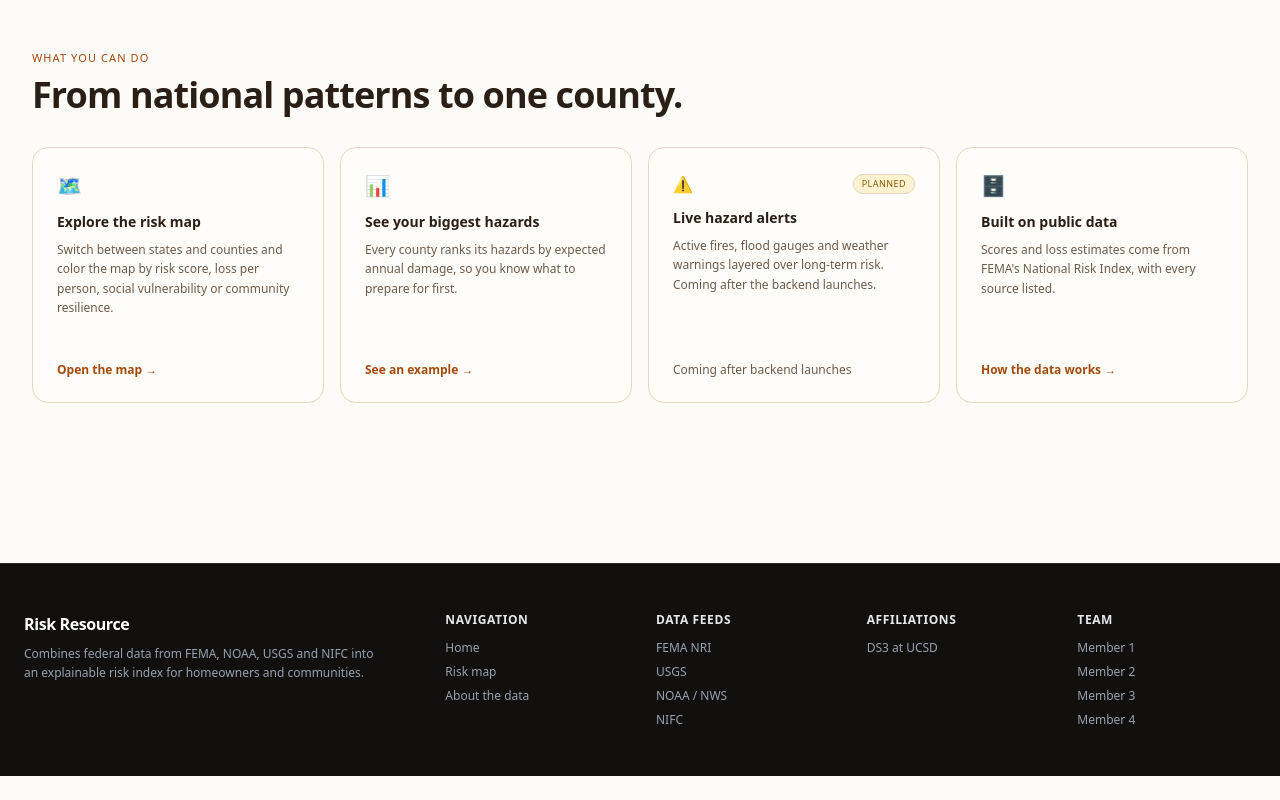
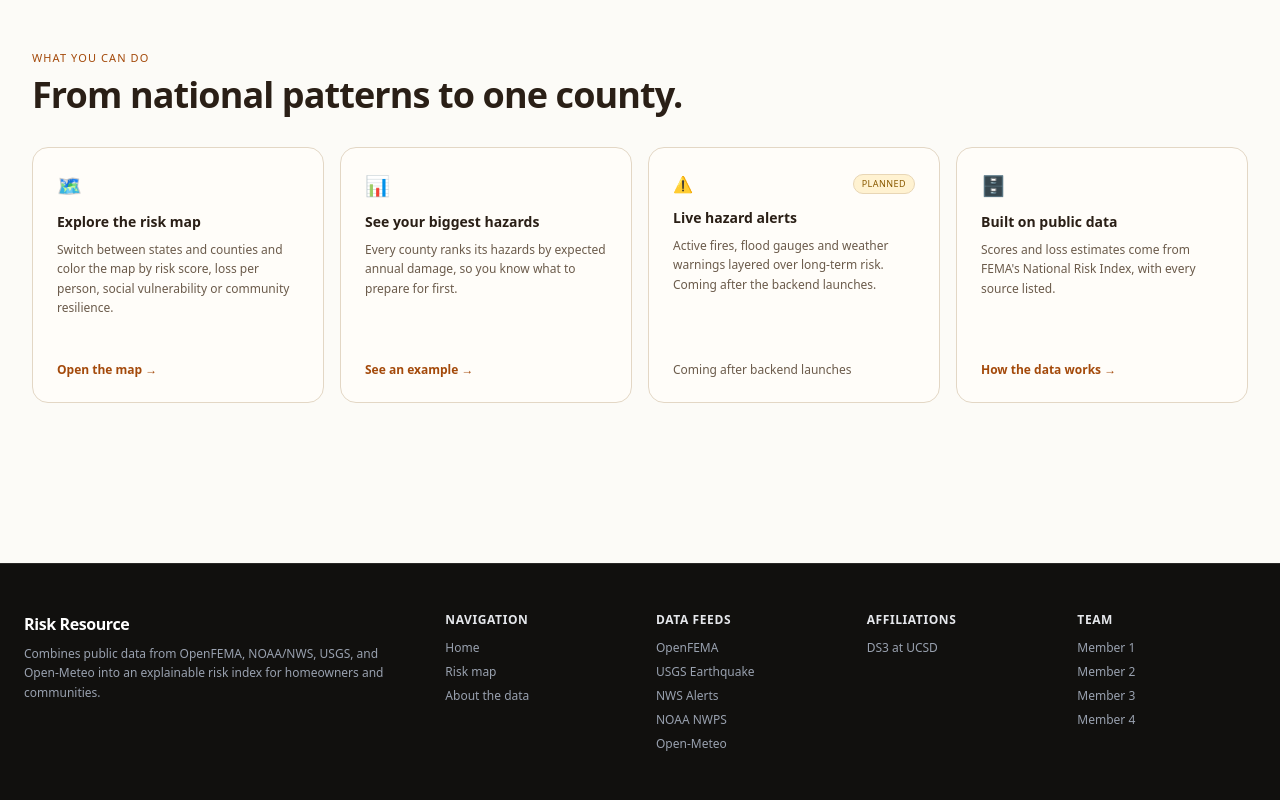
Before and after one commit to nathaniel-trueba/RiskResource, a Next.js app in the folder frontend/: page / in a window 1280 px wide. Shown: the part 1534-2334 px from the top of the page. Before the commit the page ends 2310 px from the top, so only its background shows below. Built offline with nearby package versions, Linux system fonts and the light colour scheme; no server answers.

Commit message:
add links to api and ds3

```diff
--- a/frontend/components/common/Footer.tsx
+++ b/frontend/components/common/Footer.tsx
@@ -1,5 +1,28 @@
 import React from 'react';
 import Link from 'next/link';
+
+const DATA_FEEDS = [
+  {
+    name: 'OpenFEMA',
+    href: 'https://www.fema.gov/openfema-data-page/disaster-declarations-summaries-v2',
+  },
+  {
+    name: 'USGS Earthquake',
+    href: 'https://earthquake.usgs.gov/fdsnws/event/1/',
+  },
+  {
+    name: 'NWS Alerts',
+    href: 'https://www.weather.gov/documentation/services-web-api',
+  },
+  {
+    name: 'NOAA NWPS',
+    href: 'https://api.water.noaa.gov/nwps/v1/docs/',
+  },
+  {
+    name: 'Open-Meteo',
+    href: 'https://open-meteo.com/en/docs',
+  },
+];
 
 export default function Footer() {
   return (
@@ -9,7 +32,7 @@ export default function Footer() {
         <div className="md:col-span-4 pr-6">
           <h4 className="text-base font-bold text-white tracking-tight mb-2">Risk Resource</h4>
           <p className="text-xs text-gray-400 leading-relaxed max-w-sm">
-            Combines federal data from FEMA, NOAA, USGS and NIFC into an explainable risk index for homeowners and communities.
+            Combines public data from OpenFEMA, NOAA/NWS, USGS, and Open-Meteo into an explainable risk index for homeowners and communities.
           </p>
         </div>
 
@@ -42,11 +65,19 @@ export default function Footer() {
           <h5 className="text-xs font-mono uppercase tracking-wider text-gray-200 font-semibold">
             Data feeds
           </h5>
-          <ul className="space-y-2 text-xs text-gray-400">
-            <li>FEMA NRI</li>
-            <li>USGS</li>
-            <li>NOAA / NWS</li>
-            <li>NIFC</li>
+          <ul className="space-y-2 text-xs">
+            {DATA_FEEDS.map((feed) => (
+              <li key={feed.name}>
+                <a
+                  href={feed.href}
+                  target="_blank"
+                  rel="noopener noreferrer"
+                  className="text-gray-400 hover:text-white transition-colors"
+                >
+                  {feed.name}
+                </a>
+              </li>
+            ))}
           </ul>
         </div>
 
@@ -55,8 +86,17 @@ export default function Footer() {
           <h5 className="text-xs font-mono uppercase tracking-wider text-gray-200 font-semibold">
             Affiliations
           </h5>
-          <ul className="space-y-2 text-xs text-gray-400">
-            <li>DS3 at UCSD</li>
+          <ul className="space-y-2 text-xs">
+            <li>
+              <a
+                href="https://www.ds3atucsd.com/"
+                target="_blank"
+                rel="noopener noreferrer"
+                className="text-gray-400 hover:text-white transition-colors"
+              >
+                DS3 at UCSD
+              </a>
+            </li>
           </ul>
         </div>
 
```
